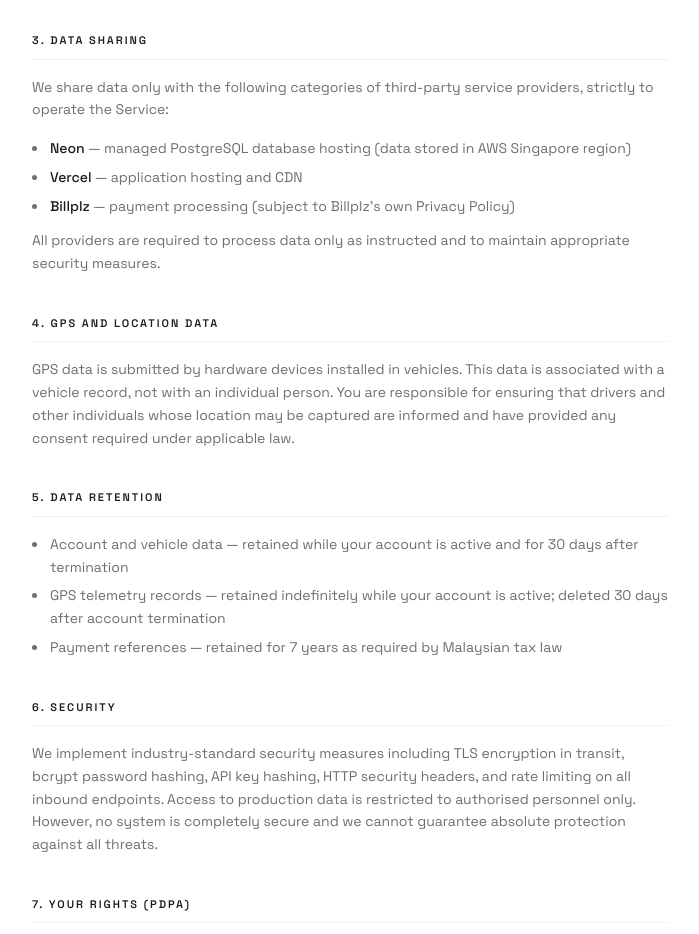
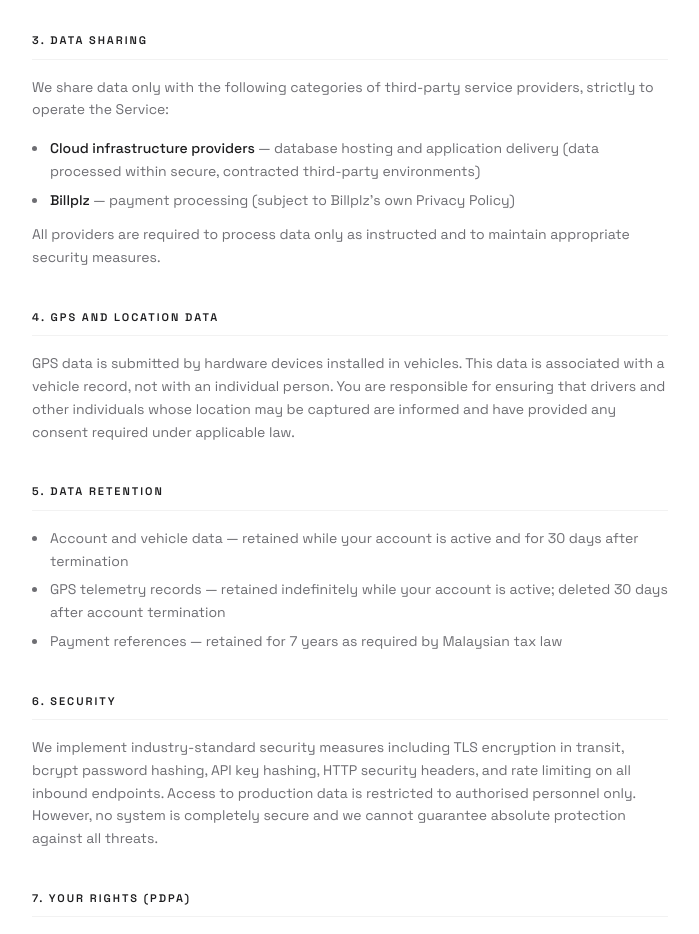
Before and after one commit to kopiscript/asset-tracker, a Next.js app: page /privacy in a window 1280 px wide. Shown: the part 1060-1994 px from the top of the page, without its empty margins (300-999 px from the left). Built offline with nearby package versions, Linux system fonts and the light colour scheme.

Commit message:
fix: genericise infrastructure vendors in legal pages, keep Billplz named

```diff
--- a/app/privacy/page.tsx
+++ b/app/privacy/page.tsx
@@ -58,8 +58,7 @@
         to operate the Service:
       </p>
       <ul>
-        <li><strong>Neon</strong> — managed PostgreSQL database hosting (data stored in AWS Singapore region)</li>
-        <li><strong>Vercel</strong> — application hosting and CDN</li>
+        <li><strong>Cloud infrastructure providers</strong> — database hosting and application delivery (data processed within secure, contracted third-party environments)</li>
         <li><strong>Billplz</strong> — payment processing (subject to Billplz&rsquo;s own Privacy Policy)</li>
       </ul>
       <p>
--- a/app/terms/page.tsx
+++ b/app/terms/page.tsx
@@ -90,7 +90,7 @@
       <p>
         We aim to maintain high availability but do not guarantee uninterrupted service. Scheduled
         maintenance will be communicated in advance where possible. We are not liable for downtime
-        caused by third-party providers (including Neon or Vercel).
+        caused by our cloud infrastructure or hosting providers.
       </p>
 
       <h2>10. Termination</h2>
```
